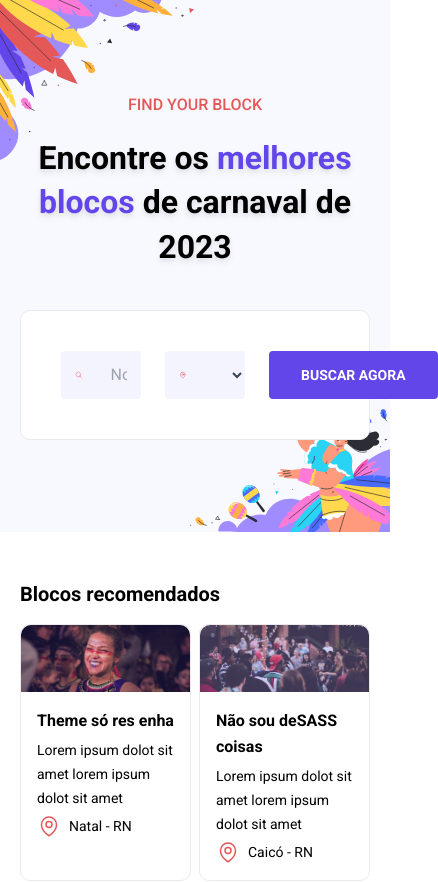
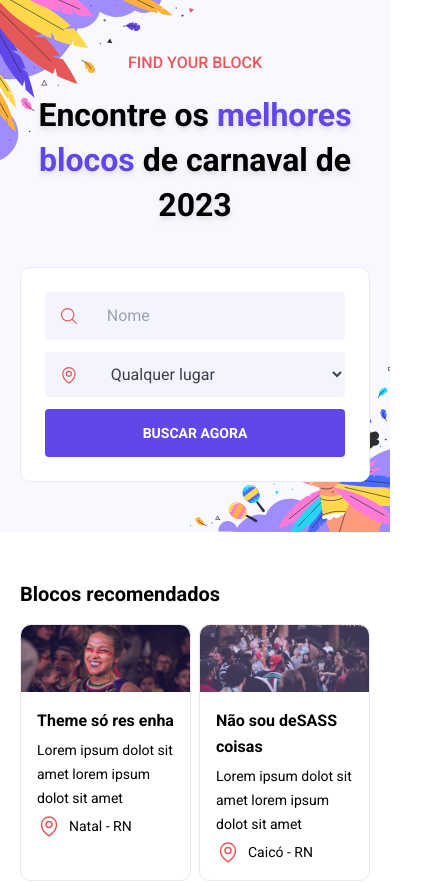
Before and after one commit to victormedeiros1/carnaval-bora-codar-7, a React (Vite) app: page / in a window 390 px wide. Shown: the top 882 px of the page, 438 px wide, since content can reach past the window. Built offline with nearby package versions, Linux system fonts and the light colour scheme.

Commit message:
feat: Search responsive values

```diff
--- a/src/components/Search/index.tsx
+++ b/src/components/Search/index.tsx
@@ -25,9 +25,12 @@ export default function Search() {
   };
 
   return (
-    <div className="z-10 w-full max-w-[62rem] bg-white border border-[#EAEAEA] rounded-[10px]  p-10">
-      <form className="flex gap-6" onSubmit={handleSubmit}>
-        <div className="w-full max-w-348 flex bg-[#F4F4FF] rounded">
+    <div className="z-10 w-full max-w-[62rem] bg-white border border-[#EAEAEA] rounded-[10px] p-10 mobile:p-6">
+      <form
+        className="flex gap-6 mobile:flex-col mobile:gap-3"
+        onSubmit={handleSubmit}
+      >
+        <div className="w-full max-w-348 flex bg-[#F4F4FF] rounded mobile:max-w-none">
           <MagnifyingGlassIcon className="h-6 w-6 text-red mx-3.5 my-auto" />
 
           <input
@@ -38,11 +41,11 @@ export default function Search() {
           />
         </div>
 
-        <div className="w-full max-w-348 flex bg-[#F4F4FF] rounded">
+        <div className="w-full max-w-348 flex bg-[#F4F4FF] rounded mobile:max-w-none">
           <MapPinIcon className="h-6 w-6 text-red m-3.5 my-auto" />
 
           <select
-            className="w-full text-gray-700 bg-transparent px-3.5 py-3"
+            className="w-full bg-transparent text-gray-700 px-3.5 py-3"
             name="locations"
           >
             <option value="">Qualquer lugar</option>
```
